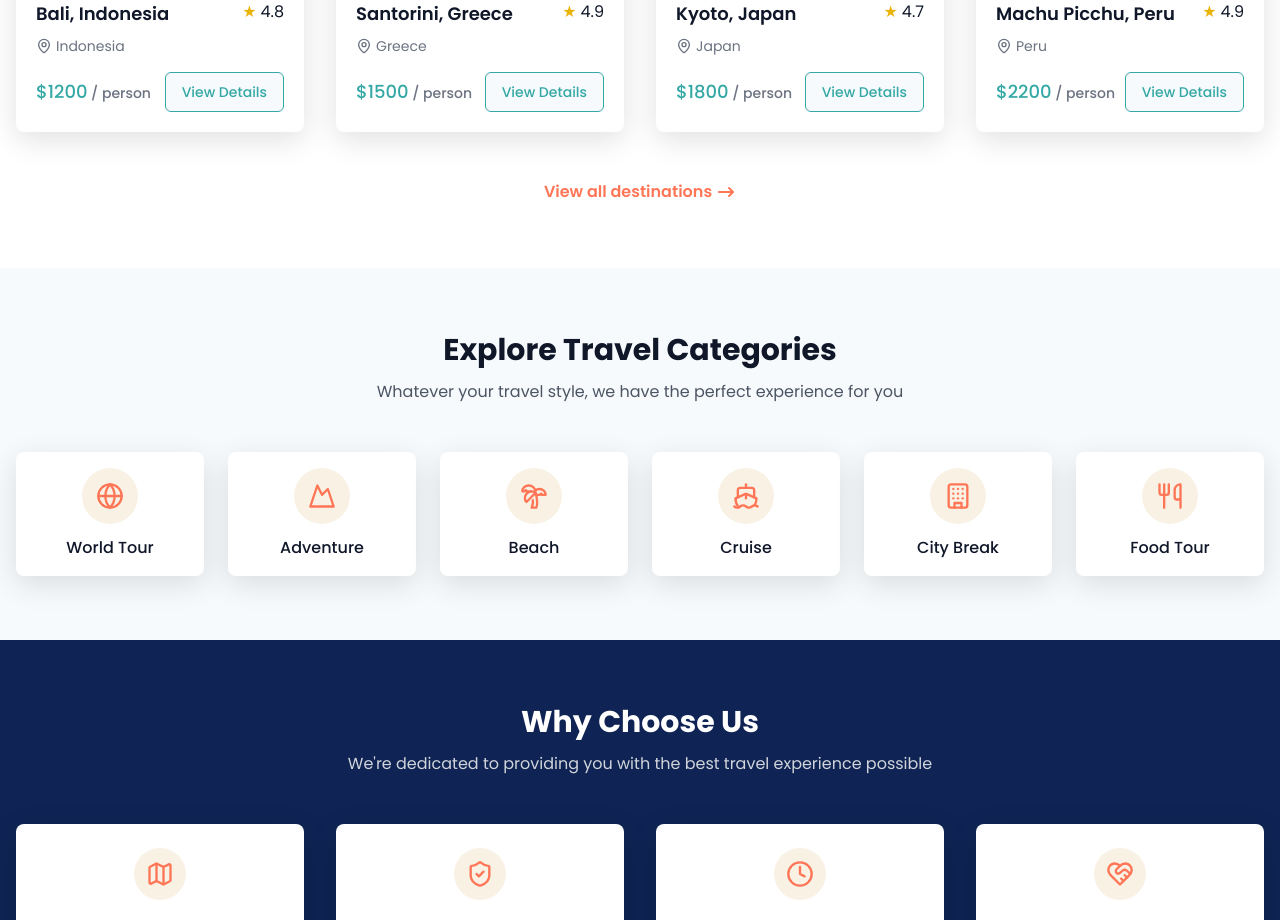
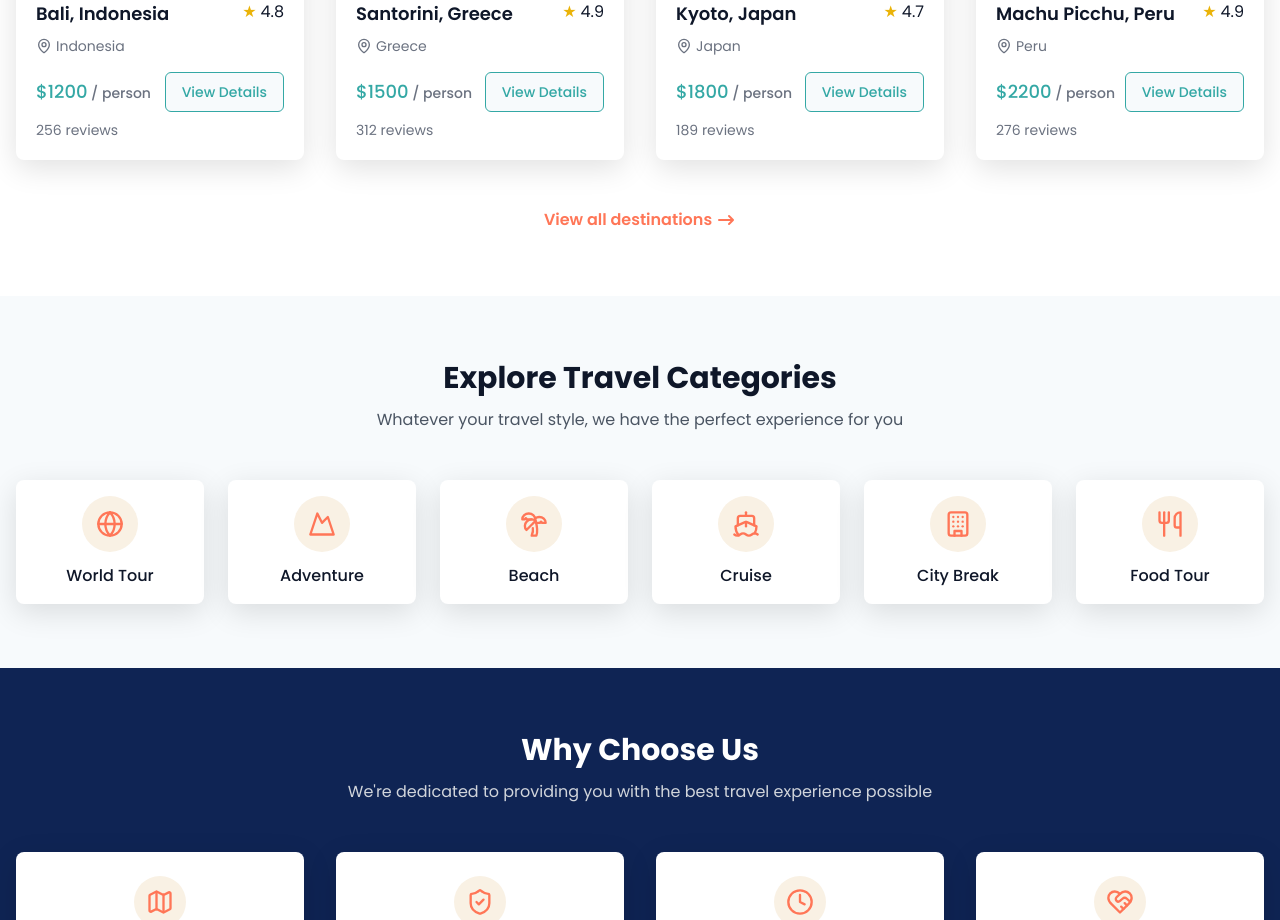
Before and after one commit to bipate7/wanderlust-website-creator, a React (Vite) app: page / in a window 1280 px wide. Shown: the part 1140-2060 px from the top of the page. Built offline with nearby package versions, Linux system fonts and the light colour scheme.

Commit message:
Fix: Pass reviews prop to DestinationCard
The DestinationCard component requires a 'reviews' prop, which was missing in the DestinationsSection component. This commit adds the 'reviews' prop to the DestinationCard component to resolve the type error.

```diff
--- a/src/components/DestinationCard.tsx
+++ b/src/components/DestinationCard.tsx
@@ -9,10 +9,11 @@ interface DestinationCardProps {
   location: string;
   price: string;
   rating: number;
+  reviews: number; // Add the reviews prop to the interface
 }
 
 const DestinationCard: React.FC<DestinationCardProps> = ({
-  image, title, location, price, rating
+  image, title, location, price, rating, reviews // Add reviews parameter
 }) => {
   return (
     <div className="bg-white rounded-lg overflow-hidden card-shadow hover-scale">
@@ -44,6 +45,10 @@ const DestinationCard: React.FC<DestinationCardProps> = ({
             View Details
           </Button>
         </div>
+        {/* Display the reviews count */}
+        <div className="mt-2 text-sm text-gray-500">
+          {reviews} reviews
+        </div>
       </div>
     </div>
   );
```
